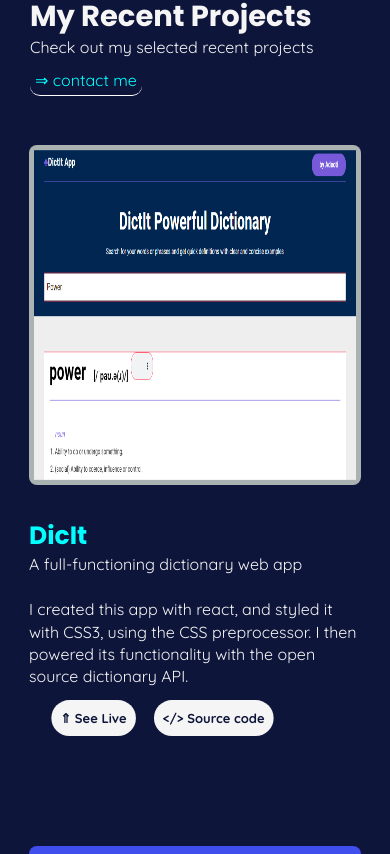
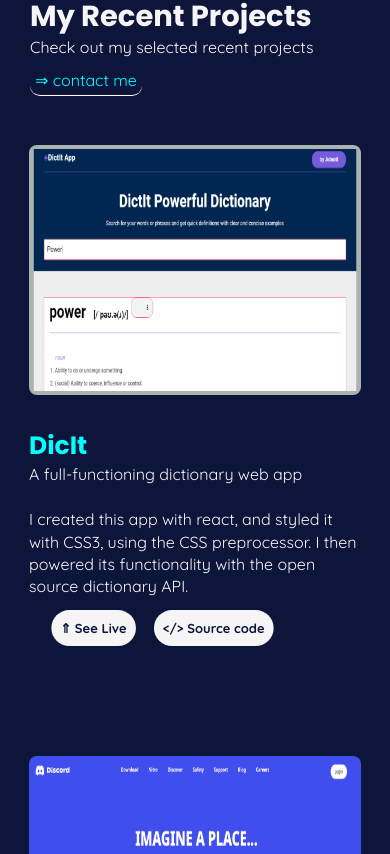
Before and after one commit to Adeoti/Portfolio, a React (Vite) app: page / in a window 390 px wide. Shown: the part 770-1624 px from the top of the page. Built offline with nearby package versions, Linux system fonts and the light colour scheme.

Commit message:
Image height regulated

```diff
--- a/src/styles/Portfolio.css
+++ b/src/styles/Portfolio.css
@@ -316,6 +316,10 @@
         grid-template-columns: 1fr 1fr;
         gap: 18px;
     }
+    .projectsingle .projectsingle__image img{
+
+        min-height:250px;
+    }
 }
 
 @media(max-width:460px){
```
